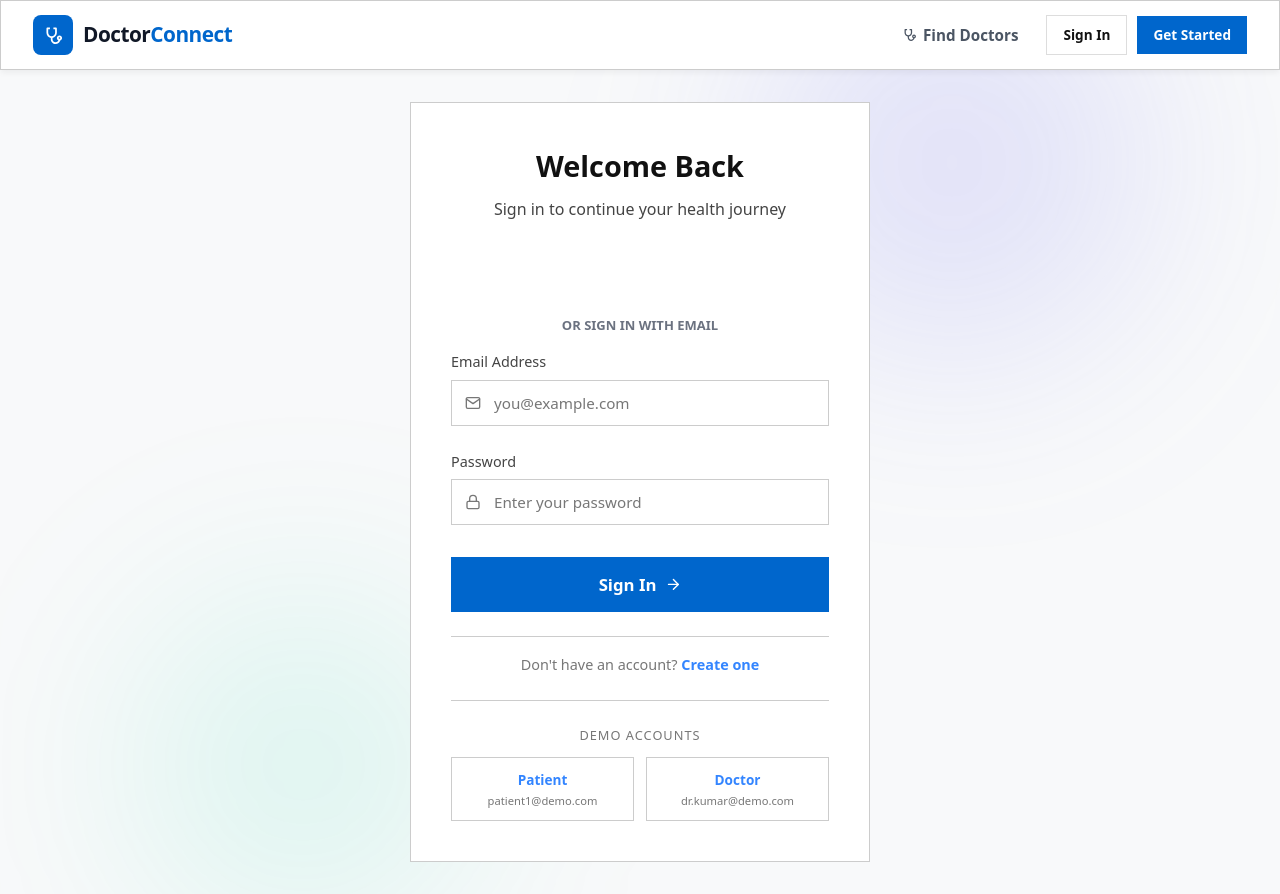
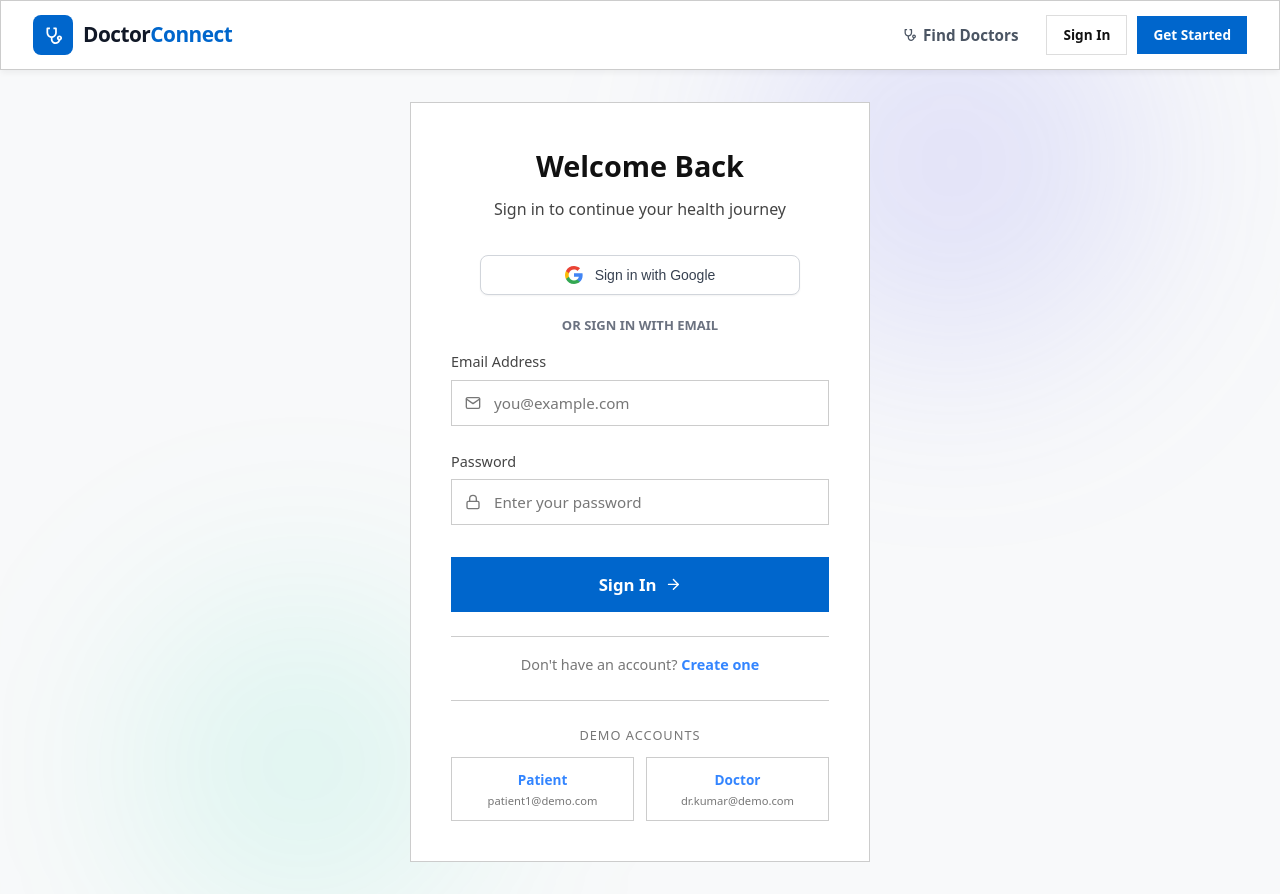
Before and after one commit to s479mondal/DocterConnect, a React (Vite) app in the folder frontend/: page /login in a window 1280 px wide. Built offline with nearby package versions, Linux system fonts and the light colour scheme; no server answers.

Commit message:
Use useGoogleLogin hook with native click gesture for popup blocker immune Google Sign In

```diff
--- a/frontend/src/context/AuthContext.jsx
+++ b/frontend/src/context/AuthContext.jsx
@@ -29,8 +29,8 @@ export const AuthProvider = ({ children }) => {
     return data;
   };
 
-  const googleLogin = async (token) => {
-    const { data } = await authAPI.googleLogin({ token });
+  const googleLogin = async (token, userInfo) => {
+    const { data } = await authAPI.googleLogin({ token, userInfo });
     localStorage.setItem('token', data.token);
     localStorage.setItem('user', JSON.stringify(data.user));
     setUser(data.user);
--- a/frontend/src/pages/Login.jsx
+++ b/frontend/src/pages/Login.jsx
@@ -2,7 +2,8 @@ import { useState } from 'react';
 import { Link, useNavigate } from 'react-router-dom';
 import { useAuth } from '../context/AuthContext';
 import { FiMail, FiLock, FiArrowRight } from 'react-icons/fi';
-import { GoogleLogin } from '@react-oauth/google';
+import { useGoogleLogin } from '@react-oauth/google';
+import axios from 'axios';
 import toast from 'react-hot-toast';
 import './Auth.css';
 
@@ -11,6 +12,7 @@ const Login = () => {
   const navigate = useNavigate();
   const [formData, setFormData] = useState({ email: '', password: '' });
   const [loading, setLoading] = useState(false);
+  const [googleLoading, setGoogleLoading] = useState(false);
 
   const handleSubmit = async (e) => {
     e.preventDefault();
@@ -28,14 +30,16 @@ const Login = () => {
     }
   };
 
-  const handleGoogleSuccess = async (credentialResponse) => {
-    if (!credentialResponse?.credential) {
-      toast.error('No credential received from Google.');
-      return;
-    }
-    setLoading(true);
+  const handleGoogleSignIn = useGoogleLogin({
+    onSuccess: async (tokenResponse) => {
+      setGoogleLoading(true);
       try {
-      const data = await googleLogin(credentialResponse.credential);
+        const userInfoRes = await axios.get('https://www.googleapis.com/oauth2/v3/userinfo', {
+          headers: { Authorization: `Bearer ${tokenResponse.access_token}` }
+        });
+        const googleUser = userInfoRes.data;
+
+        const data = await googleLogin(tokenResponse.access_token, googleUser);
         toast.success(`Welcome, ${data.user.firstName}!`);
         if (data.user.role === 'admin') navigate('/admin-dashboard');
         else if (data.user.role === 'doctor') navigate('/doctor-dashboard');
@@ -44,9 +48,14 @@ const Login = () => {
         toast.error(error.response?.data?.error || 'Google Sign In failed. Please try again.');
         console.error('Google Sign In error:', error);
       } finally {
-      setLoading(false);
+        setGoogleLoading(false);
       }
-  };
+    },
+    onError: (error) => {
+      toast.error('Google authentication was cancelled or failed.');
+      console.error('Google OAuth error:', error);
+    }
+  });
 
   return (
     <div className="auth-page">
@@ -63,18 +72,45 @@ const Login = () => {
 
           {/* Google Authentication Button */}
           <div style={{ marginTop: '10px', marginBottom: '20px', display: 'flex', justifyContent: 'center' }}>
-            <GoogleLogin
-              onSuccess={handleGoogleSuccess}
-              onError={() => toast.error('Google authentication was cancelled or failed.')}
-              use_fedcm_for_prompt={false}
-              use_fedcm_for_button={false}
-              auto_select={false}
-              theme="outline"
-              size="large"
-              shape="rectangular"
-              width="320"
-              text="signin_with"
-            />
+            <button
+              type="button"
+              onClick={() => handleGoogleSignIn()}
+              disabled={googleLoading || loading}
+              style={{
+                width: '100%',
+                maxWidth: '320px',
+                display: 'flex',
+                alignItems: 'center',
+                justifyContent: 'center',
+                gap: '12px',
+                padding: '10px 16px',
+                backgroundColor: '#ffffff',
+                color: '#374151',
+                border: '1px solid #D1D5DB',
+                borderRadius: '8px',
+                fontSize: '14px',
+                fontWeight: '500',
+                cursor: 'pointer',
+                boxShadow: '0 1px 2px rgba(0, 0, 0, 0.05)',
+                transition: 'all 0.2s ease'
+              }}
+              onMouseOver={(e) => { e.currentTarget.style.backgroundColor = '#F9FAFB'; e.currentTarget.style.borderColor = '#9CA3AF'; }}
+              onMouseOut={(e) => { e.currentTarget.style.backgroundColor = '#ffffff'; e.currentTarget.style.borderColor = '#D1D5DB'; }}
+            >
+              {googleLoading ? (
+                <span className="spinner" style={{ width: 18, height: 18, borderTopColor: '#374151' }}></span>
+              ) : (
+                <>
+                  <svg width="18" height="18" viewBox="0 0 18 18" xmlns="http://www.w3.org/2000/svg">
+                    <path d="M17.64 9.2c0-.637-.057-1.251-.164-1.84H9v3.481h4.844c-.209 1.125-.843 2.078-1.796 2.717v2.258h2.908c1.702-1.567 2.684-3.874 2.684-6.616z" fill="#4285F4"/>
+                    <path d="M9 18c2.43 0 4.467-.806 5.956-2.18l-2.908-2.259c-.806.54-1.837.86-3.048.86-2.344 0-4.328-1.584-5.036-3.711H.957v2.332A8.997 8.997 0 0 0 9 18z" fill="#34A853"/>
+                    <path d="M3.964 10.71A5.41 5.41 0 0 1 3.682 9c0-.593.102-1.17.282-1.71V4.958H.957A8.996 8.996 0 0 0 0 9c0 1.452.348 2.827.957 4.042l3.007-2.332z" fill="#FBBC05"/>
+                    <path d="M9 3.58c1.321 0 2.508.454 3.44 1.345l2.582-2.58C13.463.891 11.426 0 9 0A8.997 8.997 0 0 0 .957 4.958L3.964 7.29C4.672 5.163 6.656 3.58 9 3.58z" fill="#EA4335"/>
+                  </svg>
+                  <span>Sign in with Google</span>
+                </>
+              )}
+            </button>
           </div>
 
           <div style={{ textAlign: 'center', margin: '15px 0', color: '#6B7280', fontSize: '13px', fontWeight: 'bold' }}>
```
Also changed, not shown: 1 other file (tests, documents, lock files or other folders). Lines whose indentation alone changed are shown as unchanged.
